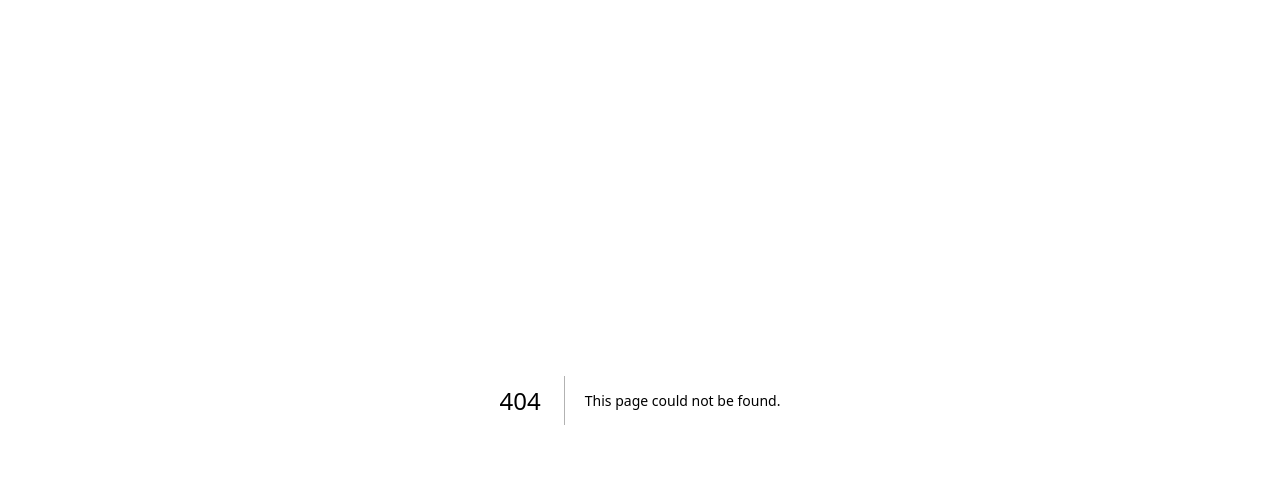
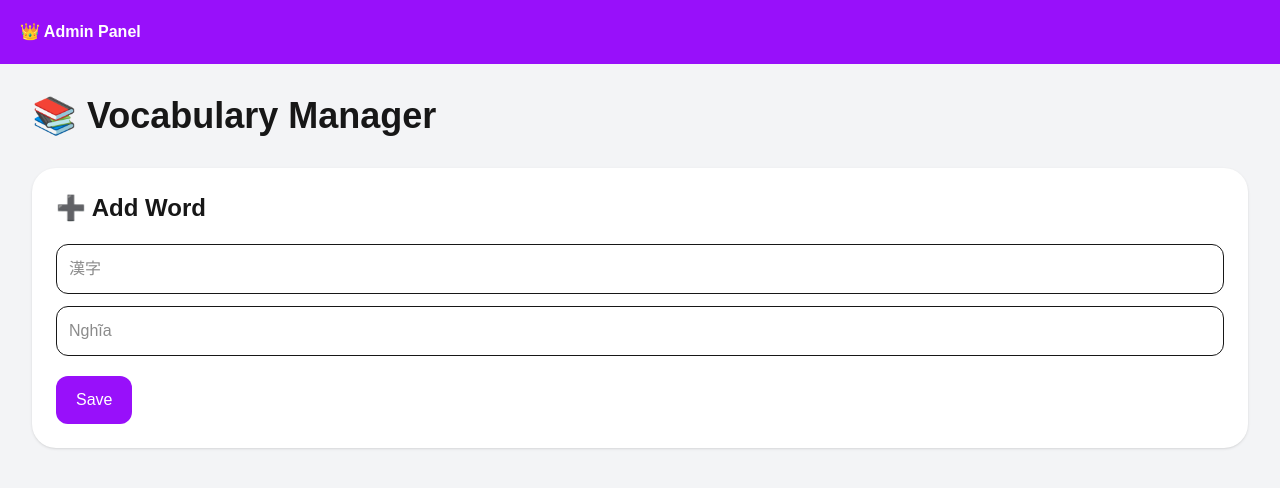
Before and after one commit to vinhdau088-cloud/Chinese, a Next.js app: page /admin/vocabulary in a window 1280 px wide. Before the commit this address had no page. Shown: the top 488 px of the page. Built offline with nearby package versions, Linux system fonts and the light colour scheme.

Commit message:
Create page.tsx

```diff
--- /dev/null
+++ b/app/admin/vocabulary/page.tsx
@@ -0,0 +1,33 @@
+import AddVocabulary
+from "@/components/admin/AddVocabulary";
+
+
+export default function VocabularyAdmin(){
+
+
+return(
+
+<main className="
+p-8
+">
+
+
+<h1 className="
+text-4xl
+font-bold
+mb-8
+">
+
+📚 Vocabulary Manager
+
+</h1>
+
+
+<AddVocabulary/>
+
+
+</main>
+
+)
+
+}
```
